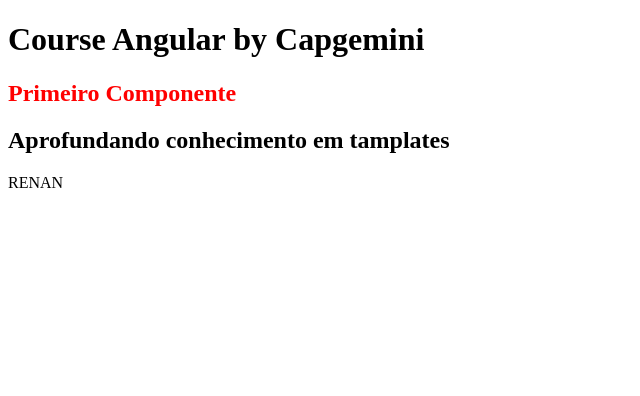
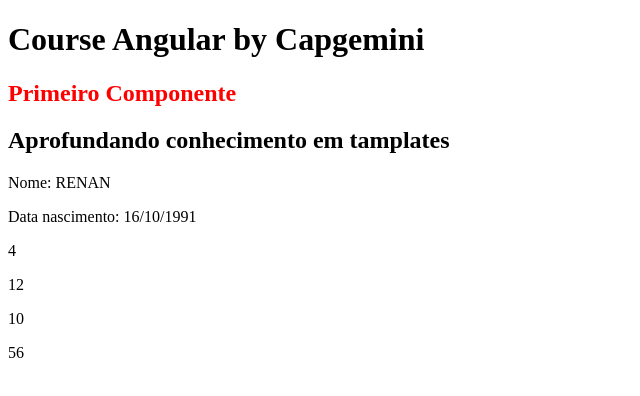
Before and after one commit to renanrcs/Course_Angular_Capgemini, an Angular app: page / in a window 1280 px wide. Shown: the top 396 px of the page, without its empty margins (0-640 px from the left). Built offline with nearby package versions, Linux system fonts and the light colour scheme.

Commit message:
creating own pipe

```diff
--- a/src/app/app.component.html
+++ b/src/app/app.component.html
@@ -2,3 +2,4 @@
 
 <app-first-component></app-first-component>
 <app-second-component></app-second-component>
+<app-pipe-customizado></app-pipe-customizado>
--- a/src/app/app.module.ts
+++ b/src/app/app.module.ts
@@ -5,12 +5,16 @@
 import { AppRoutingModule } from './app-routing.module';
 import { AppComponent } from './app.component';
 import { SecondComponentComponent } from './second-component/second-component.component';
+import { MultiplicaPorPipe } from './multiplica-por.pipe';
+import { PipeCustomizadoComponent } from './pipe-customizado/pipe-customizado.component';
 
 @NgModule({
   declarations: [
     AppComponent,
     FirstComponentComponent,
     SecondComponentComponent,
+    MultiplicaPorPipe,
+    PipeCustomizadoComponent,
   ],
   imports: [
     BrowserModule,
--- /dev/null
+++ b/src/app/multiplica-por.pipe.ts
@@ -0,0 +1,12 @@
+import { Pipe, PipeTransform } from '@angular/core';
+
+@Pipe({
+  name: 'multiplicaPor'
+})
+export class MultiplicaPorPipe implements PipeTransform {
+
+  transform(value: number, multiplicador: number): unknown {
+    return value * multiplicador;
+  }
+
+}
--- /dev/null
+++ b/src/app/pipe-customizado/pipe-customizado.component.html
@@ -0,0 +1,4 @@
+<p>{{2 | multiplicaPor: 2}}</p>
+<p>{{3 | multiplicaPor: 4}}</p>
+<p>{{2 | multiplicaPor: 5}}</p>
+<p>{{7 | multiplicaPor: 8}}</p>
--- /dev/null
+++ b/src/app/pipe-customizado/pipe-customizado.component.ts
@@ -0,0 +1,15 @@
+import { Component, OnInit } from '@angular/core';
+
+@Component({
+  selector: 'app-pipe-customizado',
+  templateUrl: './pipe-customizado.component.html',
+  styleUrls: ['./pipe-customizado.component.css']
+})
+export class PipeCustomizadoComponent implements OnInit {
+
+  constructor() { }
+
+  ngOnInit(): void {
+  }
+
+}
--- a/src/app/second-component/second-component.component.html
+++ b/src/app/second-component/second-component.component.html
@@ -1,3 +1,4 @@
 
 <h2>Aprofundando conhecimento em tamplates</h2>
-<p> {{ name | uppercase}} </p>
+<p>Nome: {{ name | uppercase}} </p>
+<p>Data nascimento: {{ dataNascimento | date:"dd/MM/yyyy"}} </p>
--- a/src/app/second-component/second-component.component.ts
+++ b/src/app/second-component/second-component.component.ts
@@ -8,5 +8,6 @@
 export class SecondComponentComponent {
 
   name = "Renan";
+  dataNascimento = "1991/10/16";
 
 }
```
Also changed, not shown: src/app/pipe-customizado/pipe-customizado.component.css (added), 2 other files (tests, documents, lock files or other folders).
